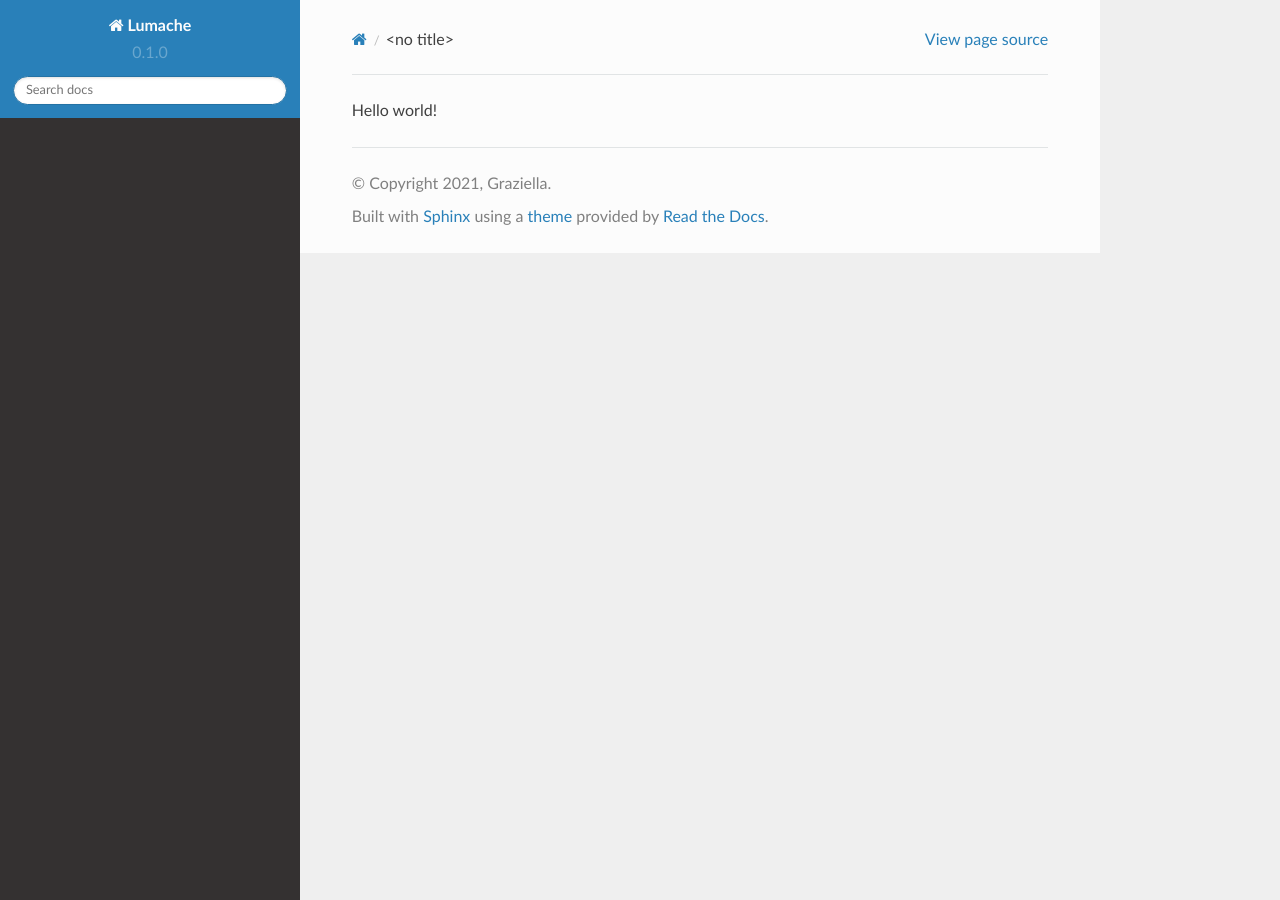
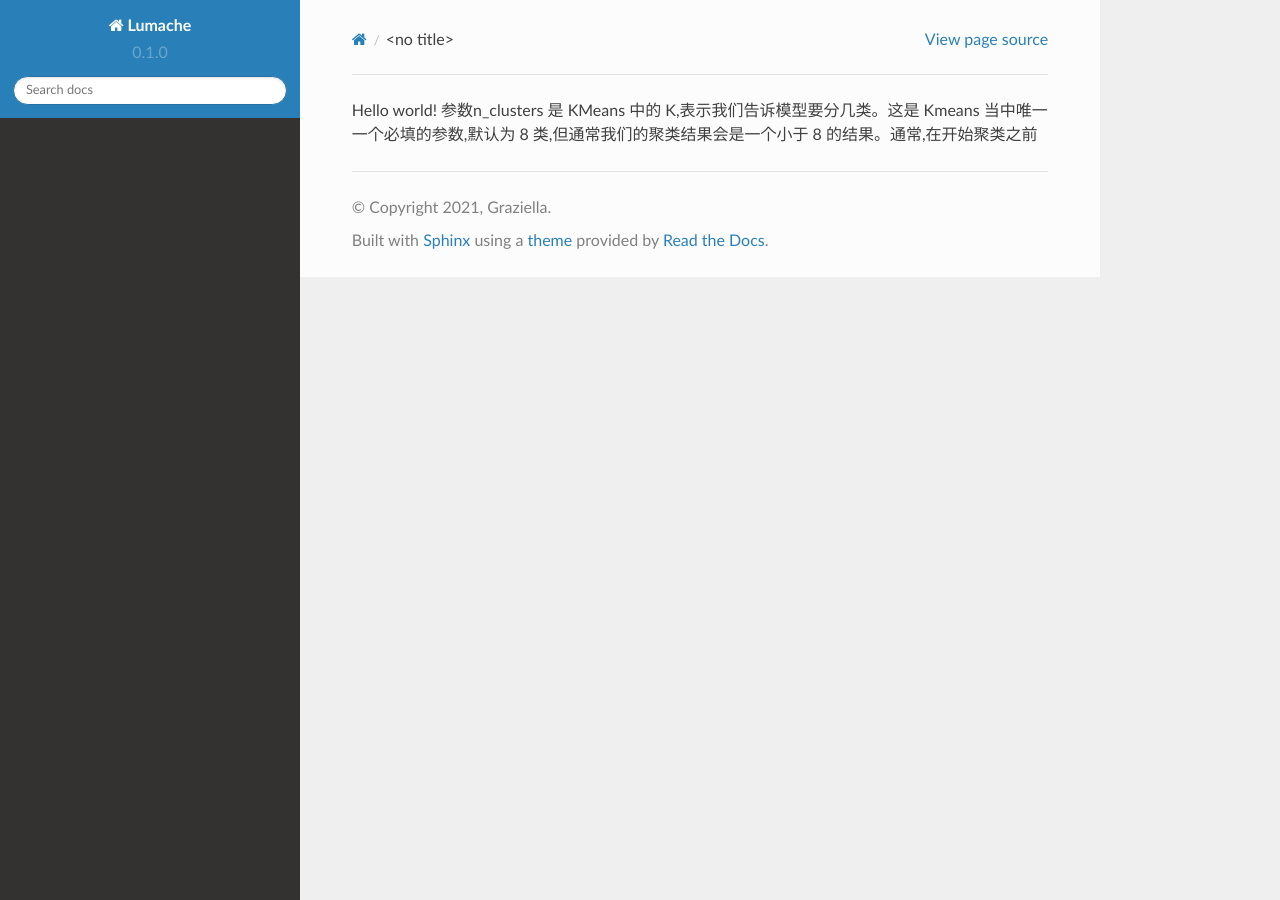
Before and after one commit to mrjw2015github/kl, a Sphinx documentation site: the page built from docs/source/hello.rst, in a window 1280 px wide. Built offline with Sphinx 7.4.7 and the Read the Docs theme 2.0.0, drawn with Linux system fonts in a browser that asks for light colours; pages that are not in the unit, such as notebooks, are missing from menus.

Commit message:
Update hello.rst

```diff
--- a/docs/source/hello.rst
+++ b/docs/source/hello.rst
@@ -1 +1,2 @@
 Hello world!
+参数n_clusters 是 KMeans 中的 K,表示我们告诉模型要分几类。这是 Kmeans 当中唯一一个必填的参数,默认为 8 类,但通常我们的聚类结果会是一个小于 8 的结果。通常,在开始聚类之前
```
